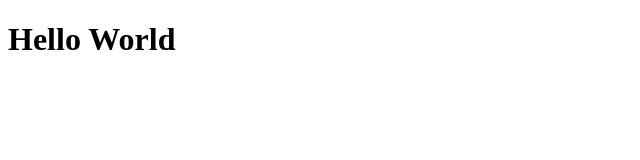
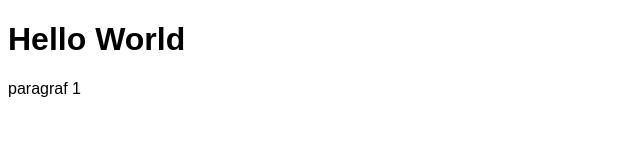
Before and after one commit to rezzamuhammad12/rekweb-pertemuan-3, a plain HTML site: page index.html in a window 1280 px wide. Shown: the whole page, without its empty margins (0-640 px from the left). Drawn offline with Linux system fonts and the light colour scheme.

Commit message:
menambahkan file style.css

```diff
--- a/index.html
+++ b/index.html
@@ -2,10 +2,12 @@
 <html>
 <head>
 	<title>Rekweb Pertemuan 3</title>
+	<link rel="stylesheet" type="text/css" href="style.css">
 </head>
 <body>
 
 	<h1>Hello World</h1>
+	<p>paragraf 1</p>
 
 </body>
 </html>
--- /dev/null
+++ b/style.css
@@ -0,0 +1,3 @@
+body {
+	font-family: arial;
+}
```
